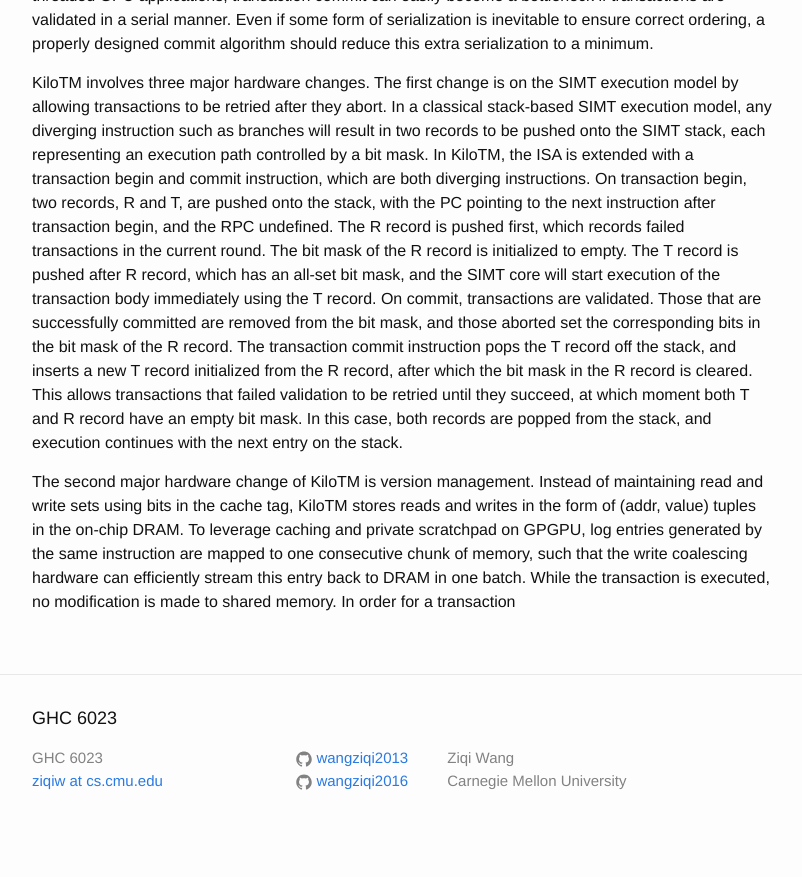
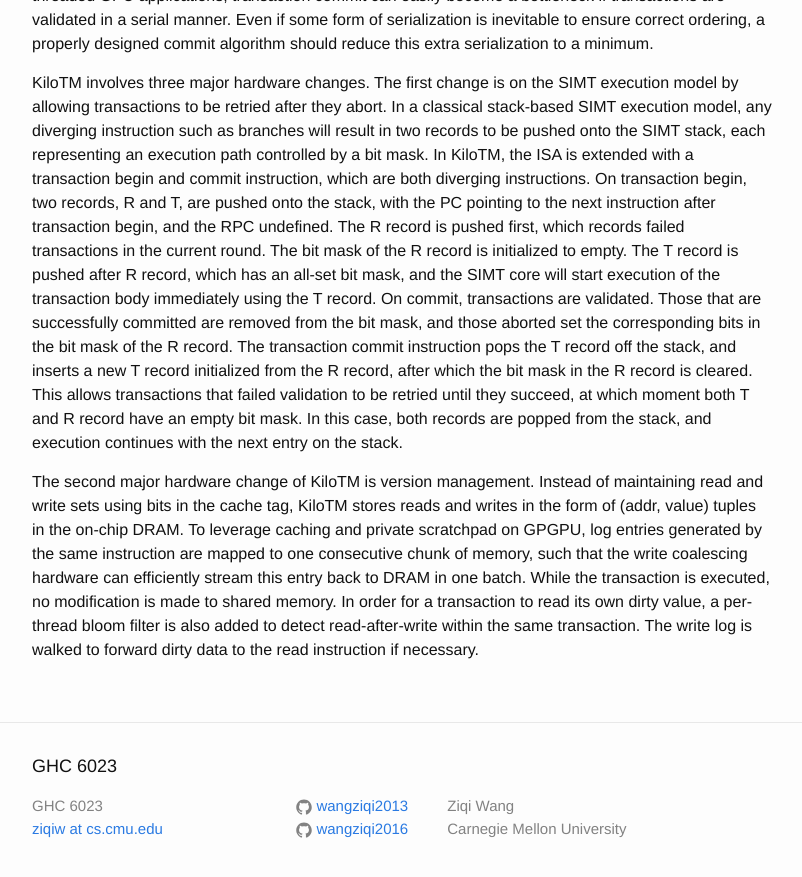
Before and after one commit to wangziqi2013/wangziqi2013.github.io, a Jekyll site: the page built from _posts/2019-10-21-kilotm.markdown, in a window 1280 px wide and 900 px high, scrolled down 1027 px. Shown: the top 877 px of the window, without its empty margins (238-1040 px from the left). Built offline with Jekyll 4.4.1, drawn with Linux system fonts in a browser that asks for light colours; before the commit the page ends 1879 px from its top, so only the background shows below that.

Commit message:
Adding forward

```diff
--- a/_posts/2019-10-21-kilotm.markdown
+++ b/_posts/2019-10-21-kilotm.markdown
@@ -53,4 +53,6 @@ The second major hardware change of KiloTM is version management. Instead of mai
 in the cache tag, KiloTM stores reads and writes in the form of (addr, value) tuples in the on-chip DRAM. To leverage
 caching and private scratchpad on GPGPU, log entries generated by the same instruction are mapped to one consecutive
 chunk of memory, such that the write coalescing hardware can efficiently stream this entry back to DRAM in one batch.
-While the transaction is executed, no modification is made to shared memory. In order for a transaction
+While the transaction is executed, no modification is made to shared memory. In order for a transaction to read its own
+dirty value, a per-thread bloom filter is also added to detect read-after-write within the same transaction. The write log
+is walked to forward dirty data to the read instruction if necessary.
```
